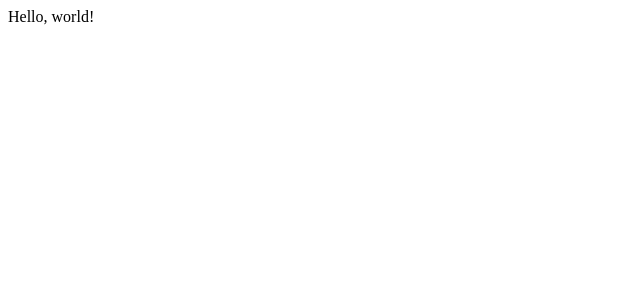
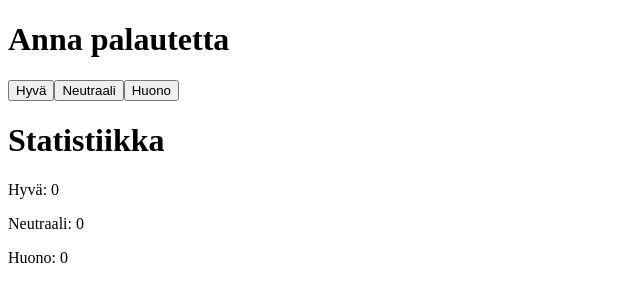
Before and after one commit to aparonen/fullstack-mooc, a React (Create React App) app in the folder osa1/unicafe/: page / in a window 1280 px wide. Shown: the top 302 px of the page, without its empty margins (0-640 px from the left). Built offline with nearby package versions, Linux system fonts and the light colour scheme.

Commit message:
Implement feedback app

```diff
--- a/osa1/unicafe/src/index.js
+++ b/osa1/unicafe/src/index.js
@@ -1,13 +1,49 @@
 import React, {useState} from 'react';
 import ReactDOM from 'react-dom';
+
+const Feedback = ({handlers}) => (
+    <div>
+        <h1>Anna palautetta</h1>
+        <button onClick={handlers.good}>Hyvä</button>
+        <button onClick={handlers.neutral}>Neutraali</button>
+        <button onClick={handlers.bad}>Huono</button>
+    </div>
+)
+
+const Statistics = ({reviews}) => (
+    <div>
+        <h1>Statistiikka</h1>
+        <p>Hyvä: {reviews.good}</p>
+        <p>Neutraali: {reviews.neutral}</p>
+        <p>Huono: {reviews.bad}</p>
+    </div>
+)
 
 const App = () => {
     const [good, setGood] = useState(0)
     const [neutral, setNeutral] = useState(0)
     const [bad, setBad] = useState(0)
 
+    const handleGood = () => setGood(good + 1)
+    const handleNeutral = () => setNeutral(neutral + 1)
+    const handleBad = () => setBad(bad + 1)
+
+    const reviews = {
+        good: good,
+        neutral: neutral,
+        bad: bad,
+    }
+    const handlers = {
+        good: handleGood,
+        neutral: handleNeutral,
+        bad: handleBad,
+    }
+
     return (
-        <div>Hello, world!</div>
+        <div>
+            <Feedback handlers={handlers} />
+            <Statistics reviews={reviews} />
+        </div>
     )
 }
 
```
